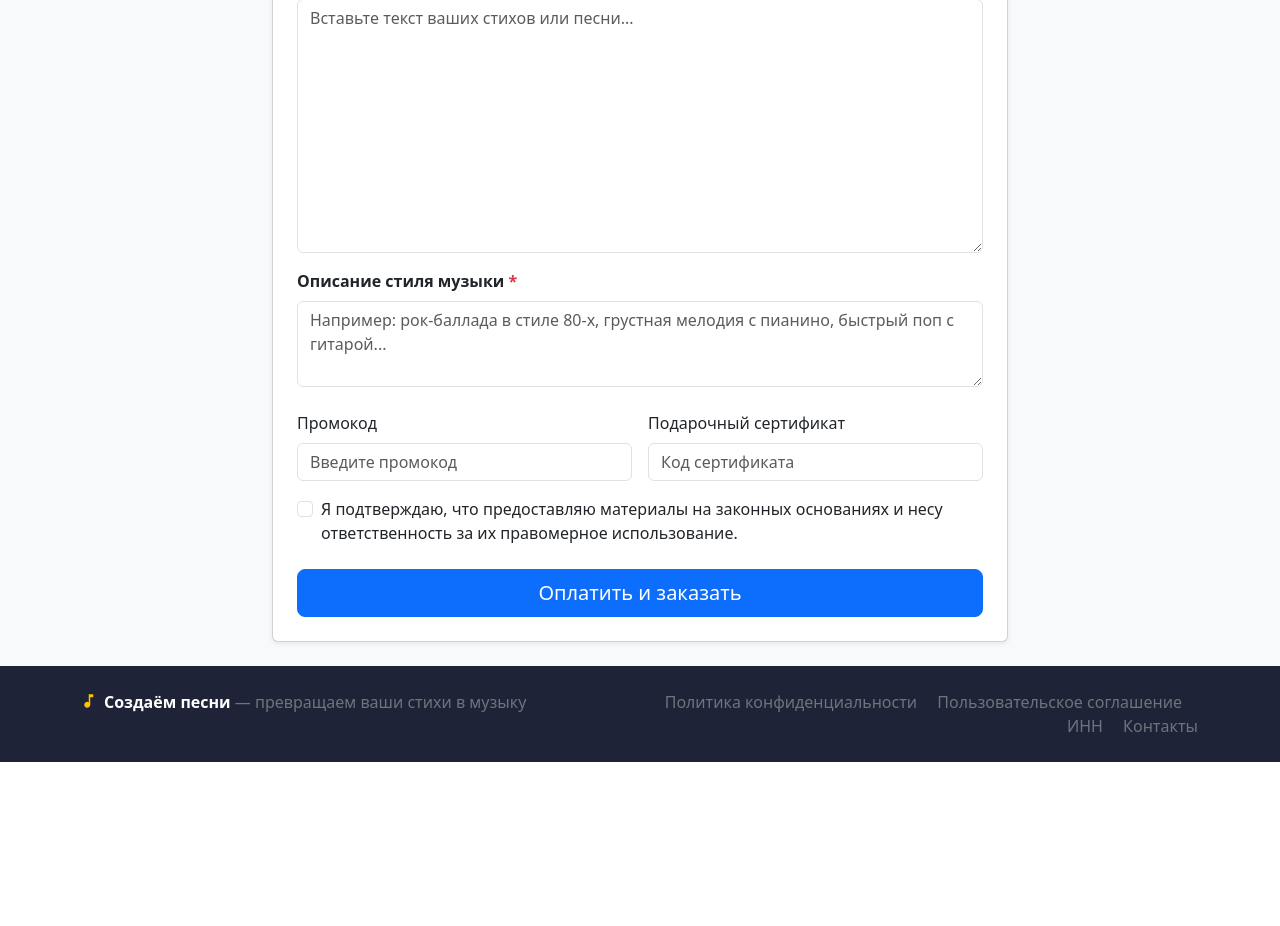
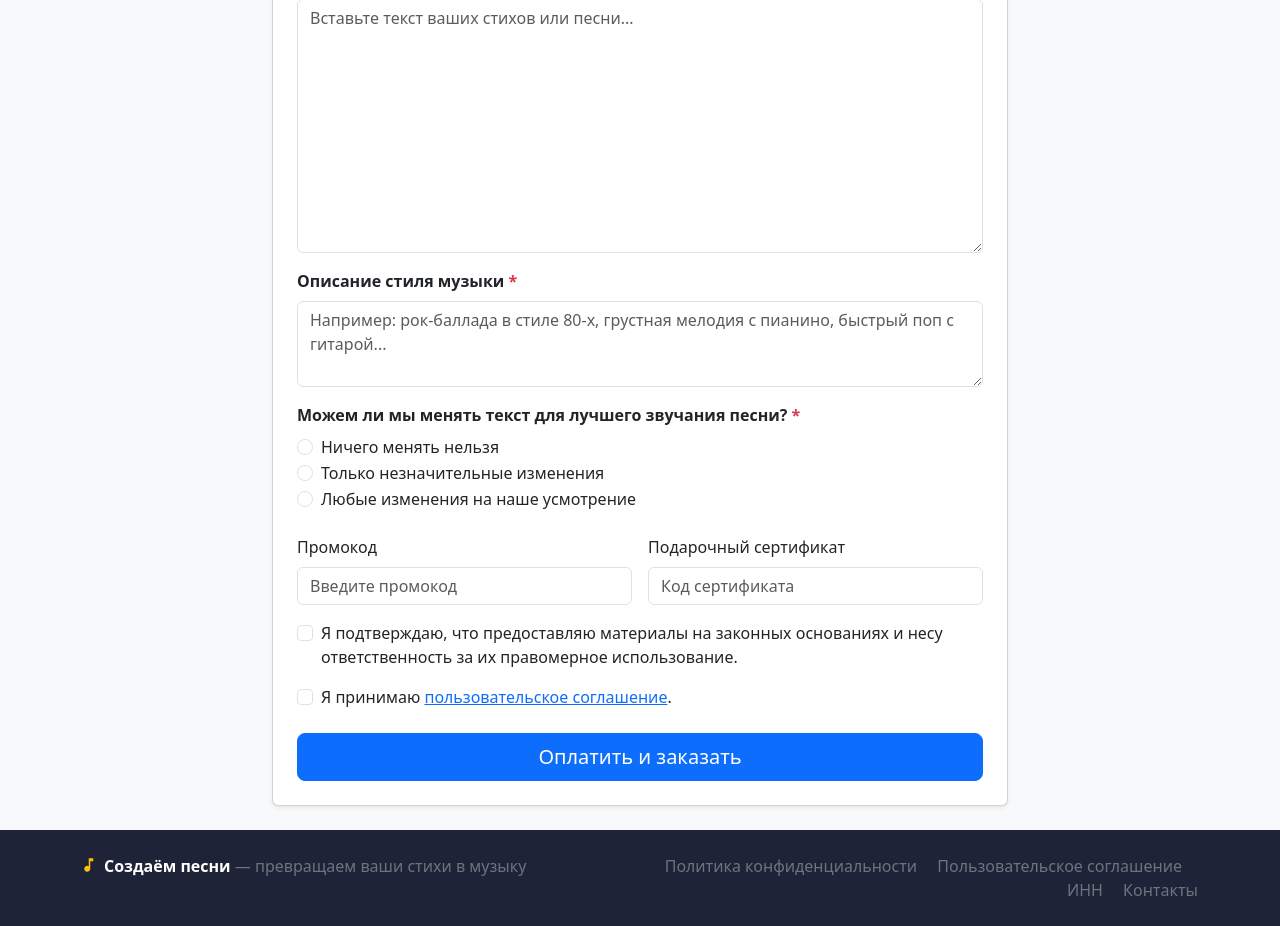
Before and after one commit to olgaveretina/sozdampesnu, a Laravel app: page /order in a window 1280 px wide. Shown: the part 551-1477 px from the top of the page. Before the commit the page ends 1313 px from the top, so only its background shows below. Run offline with Laravel 12, Linux system fonts and the light colour scheme; a user stored in the database is signed in; data comes from the database, SQL or seed files in the repository.

Commit message:
Update checkout and terms

```diff
--- a/app/Http/Controllers/OrderController.php
+++ b/app/Http/Controllers/OrderController.php
@@ -28,7 +28,9 @@ class OrderController extends Controller
             'plan'                  => ['required', 'in:1,2,3'],
             'promo_code'            => ['nullable', 'string', 'max:50'],
             'gift_certificate_code' => ['nullable', 'string', 'max:50'],
+            'lyrics_edit_permission' => ['nullable', 'in:none,minor,any'],
             'disclaimer'            => ['accepted'],
+            'accept_terms'          => ['accepted'],
         ];
 
         if ($isVideo) {
@@ -102,7 +104,8 @@ class OrderController extends Controller
         $order = Order::create([
             'user_id'               => auth()->id(),
             'order_type'            => $orderType,
-            'lyrics'                => $isVideo ? null : ($data['lyrics'] ?? null),
+            'lyrics'                    => $isVideo ? null : ($data['lyrics'] ?? null),
+            'lyrics_edit_permission'    => $isVideo ? null : ($data['lyrics_edit_permission'] ?? null),
             'performer_name'        => $data['performer_name'],
             'song_name'             => $data['song_name'] ?? null,
             'music_style'           => $isVideo ? null : ($data['music_style'] ?? null),
--- a/app/Models/Order.php
+++ b/app/Models/Order.php
@@ -9,6 +9,7 @@ class Order extends Model
     protected $fillable = [
         'user_id',
         'lyrics',
+        'lyrics_edit_permission',
         'performer_name',
         'song_name',
         'music_style',
--- a/resources/views/home.blade.php
+++ b/resources/views/home.blade.php
@@ -108,9 +108,8 @@
     <div class="fs-1 mb-3">🛡️</div>
     <h3 class="fw-bold mb-2">Гарантия возврата</h3>
     <p class="text-muted mb-0" style="max-width: 620px; margin: 0 auto;">
-        В редких случаях мы можем отказаться от выполнения заказа.
-        Мы объясним причину в комментарии к заказу
-        и <strong>вернём полную стоимость</strong>.
+        В редких случаях мы можем отказаться от выполнения заказа. <br />
+        В такой ситуации - <strong>вернём полную стоимость</strong>.
     </p>
 </div>
 
--- a/resources/views/orders/create.blade.php
+++ b/resources/views/orders/create.blade.php
@@ -59,12 +59,25 @@
                             @error('lyrics')<div class="invalid-feedback">{{ $message }}</div>@enderror
                         </div>
 
-                        <div class="mb-4">
+                        <div class="mb-3">
                             <label for="music_style" class="form-label fw-semibold">Описание стиля музыки <span class="text-danger">*</span></label>
                             <textarea id="music_style" name="music_style" rows="3"
                                       class="form-control @error('music_style') is-invalid @enderror"
                                       placeholder="Например: рок-баллада в стиле 80-х, грустная мелодия с пианино, быстрый поп с гитарой...">{{ old('music_style') }}</textarea>
                             @error('music_style')<div class="invalid-feedback">{{ $message }}</div>@enderror
+                        </div>
+
+                        <div class="mb-4">
+                            <label class="form-label fw-semibold">Можем ли мы менять текст для лучшего звучания песни? <span class="text-danger">*</span></label>
+                            @foreach(['none' => 'Ничего менять нельзя', 'minor' => 'Только незначительные изменения', 'any' => 'Любые изменения на наше усмотрение'] as $value => $label)
+                                <div class="form-check">
+                                    <input type="radio" id="lyrics_edit_{{ $value }}" name="lyrics_edit_permission" value="{{ $value }}"
+                                           class="form-check-input @error('lyrics_edit_permission') is-invalid @enderror"
+                                           {{ old('lyrics_edit_permission') === $value ? 'checked' : '' }} required>
+                                    <label class="form-check-label" for="lyrics_edit_{{ $value }}">{{ $label }}</label>
+                                </div>
+                            @endforeach
+                            @error('lyrics_edit_permission')<div class="text-danger small mt-1">{{ $message }}</div>@enderror
                         </div>
                     </div>
 
@@ -134,7 +147,7 @@
                     </div>
 
                     {{-- Disclaimer --}}
-                    <div class="mb-4">
+                    <div class="mb-3">
                         <div class="form-check">
                             <input type="checkbox" id="disclaimer" name="disclaimer" value="1"
                                    class="form-check-input @error('disclaimer') is-invalid @enderror"
@@ -143,6 +156,18 @@
                                 Я подтверждаю, что предоставляю материалы на законных основаниях и несу ответственность за их правомерное использование.
                             </label>
                             @error('disclaimer')<div class="invalid-feedback">{{ $message }}</div>@enderror
+                        </div>
+                    </div>
+
+                    <div class="mb-4">
+                        <div class="form-check">
+                            <input type="checkbox" id="accept_terms" name="accept_terms" value="1"
+                                   class="form-check-input @error('accept_terms') is-invalid @enderror"
+                                   {{ old('accept_terms') ? 'checked' : '' }} required>
+                            <label class="form-check-label" for="accept_terms">
+                                Я принимаю <a href="{{ route('terms') }}" target="_blank">пользовательское соглашение</a>.
+                            </label>
+                            @error('accept_terms')<div class="invalid-feedback">{{ $message }}</div>@enderror
                         </div>
                     </div>
 
```
Also changed, not shown: app/Filament/Resources/OrderResource.php (+9 -0 lines), resources/views/orders/show.blade.php (+13 -0 lines), resources/views/pages/terms.blade.php (+7 -3 lines), database/migrations/2026_03_04_190512_add_lyrics_edit_permission_to_orders_table.php (added).
